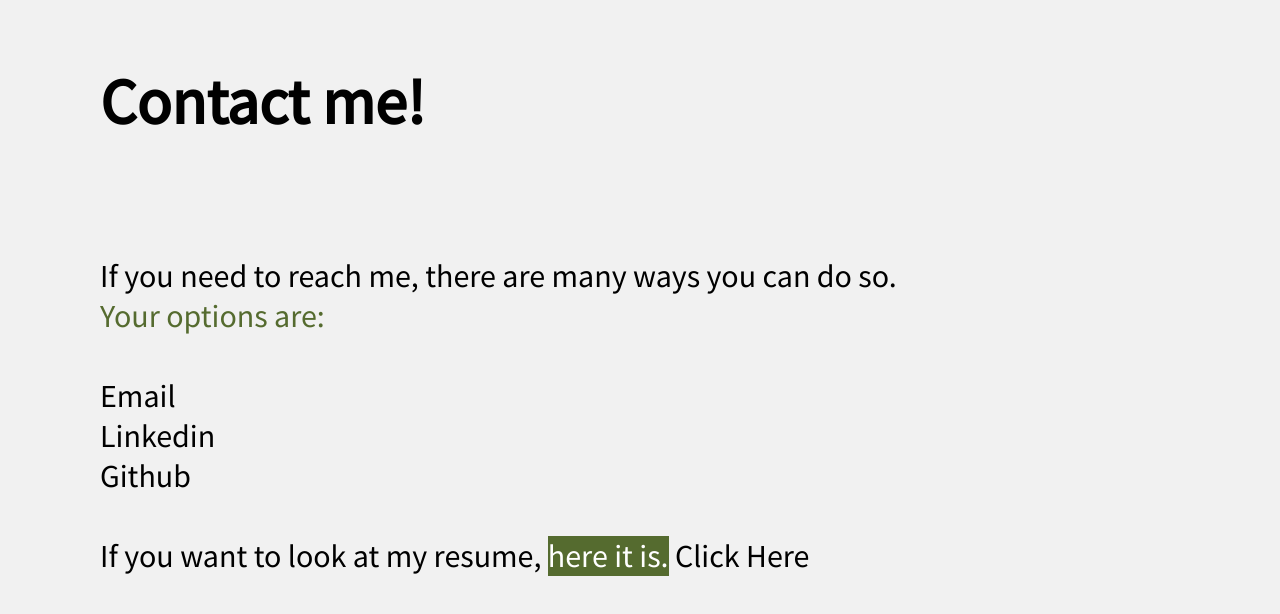
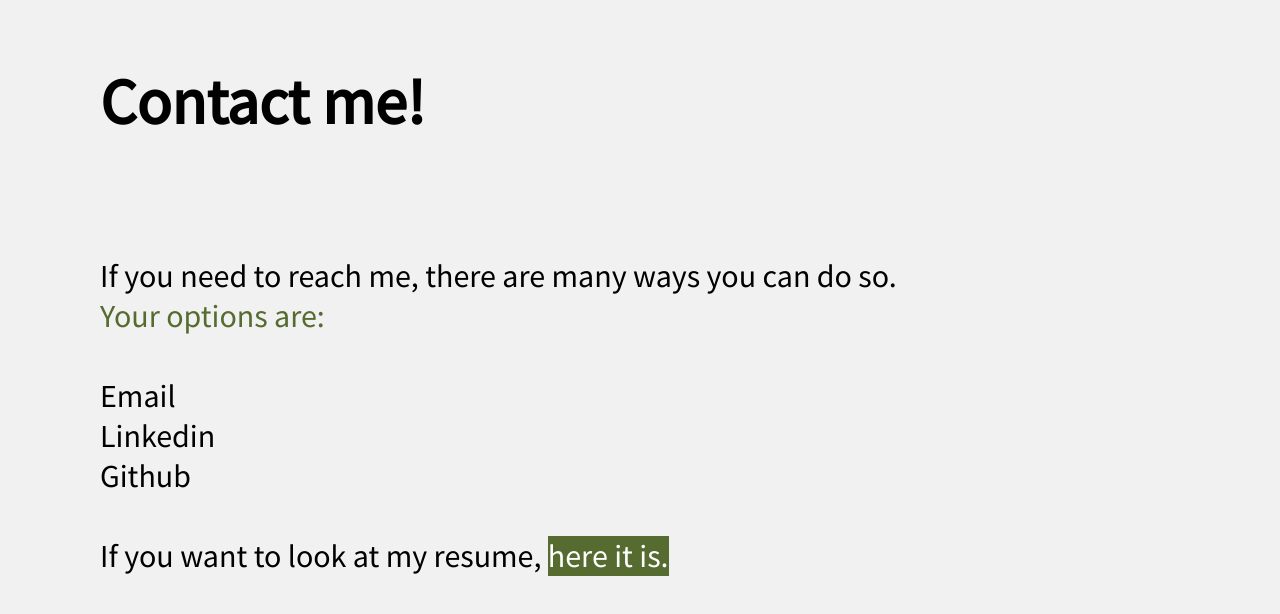
Before and after one commit to timeforchang/website, a plain HTML site: page index.html in a window 1280 px wide. Shown: the part 822-1436 px from the top of the page. Drawn offline with nearby package versions, Linux system fonts and the light colour scheme.

Commit message:
fixing other issues

```diff
--- a/index.html
+++ b/index.html
@@ -47,7 +47,6 @@
                     <span style = "background-color: darkolivegreen;
                     color: white">here it is.</span>
                 </a>
-                <a href = "/name_home.html">Click Here</a>
             </p>
         </div>
 
```
